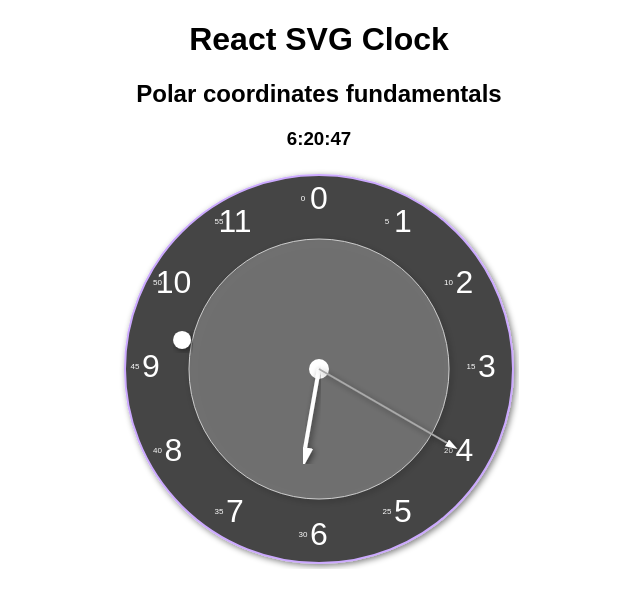
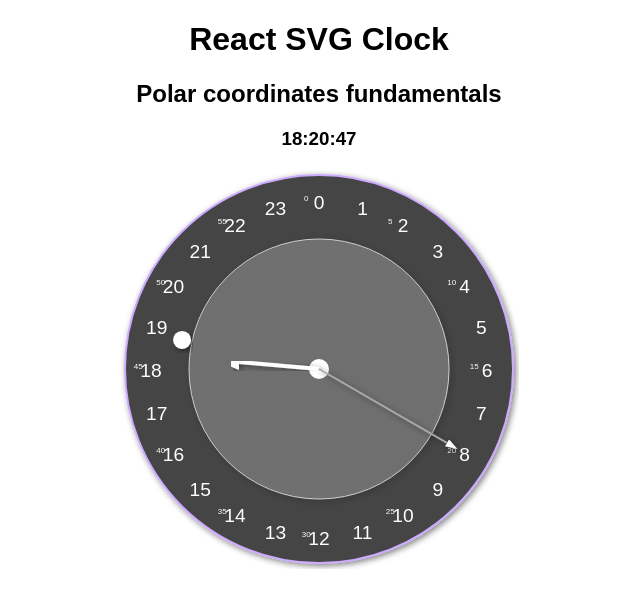
Before and after one commit to dejavu1987/react-svg-clock, a React (Create React App) app: page / in a window 1280 px wide. Shown: the top 608 px of the page, without its empty margins (321-961 px from the left). Built offline with nearby package versions, Linux system fonts and the light colour scheme.

Commit message:
Make it 24H Clock

```diff
--- a/src/Clock.tsx
+++ b/src/Clock.tsx
@@ -39,14 +39,14 @@ export default function Clock() {
 
     const m = now.getMinutes();
     let h = now.getHours();
-    h = h > 11 ? h - 12 : h;
+    // h = h > 11 ? h - 12 : h;
     const s = now.getSeconds();
 
     setHour(h);
     setMin(m);
     setSec(s);
 
-    setHourPt(polarToCartesian(hourR, getAngleFromRatio((h + m / 60) / 12)));
+    setHourPt(polarToCartesian(hourR, getAngleFromRatio((h + m / 60) / 24)));
     setMinPt(polarToCartesian(minR, getAngleFromRatio(m / 60)));
     setSecPt(polarToCartesian(secR, getAngleFromRatio(s / 60)));
 
@@ -109,10 +109,10 @@ export default function Clock() {
           cx={RADIUS}
           cy={RADIUS}
         ></circle>
-        {new Array(12).fill("").map((d, i) => {
+        {new Array(24).fill("").map((d, i) => {
           const numPos = polarToCartesian(
             RADIUS - 32,
-            getAngleFromRatio(i / 12)
+            getAngleFromRatio(i / 24)
           );
           return (
             <>
@@ -122,20 +122,22 @@ export default function Clock() {
                 fill="white"
                 textAnchor="middle"
                 dy=".5rem"
-                fontSize="2rem"
+                fontSize="1.2rem"
               >
                 {i}
               </text>
+              {i % 2 ===0 &&
               <text
                 x={numPos.x}
                 y={numPos.y}
                 fill="white"
                 textAnchor="middle"
-                dx="-1rem"
+                dx="-0.8rem"
                 fontSize=".5rem"
               >
-              {i*5}
-              </text>
+              {i*2.5}
+              </text>}
+
             </>
           );
         })}
```
